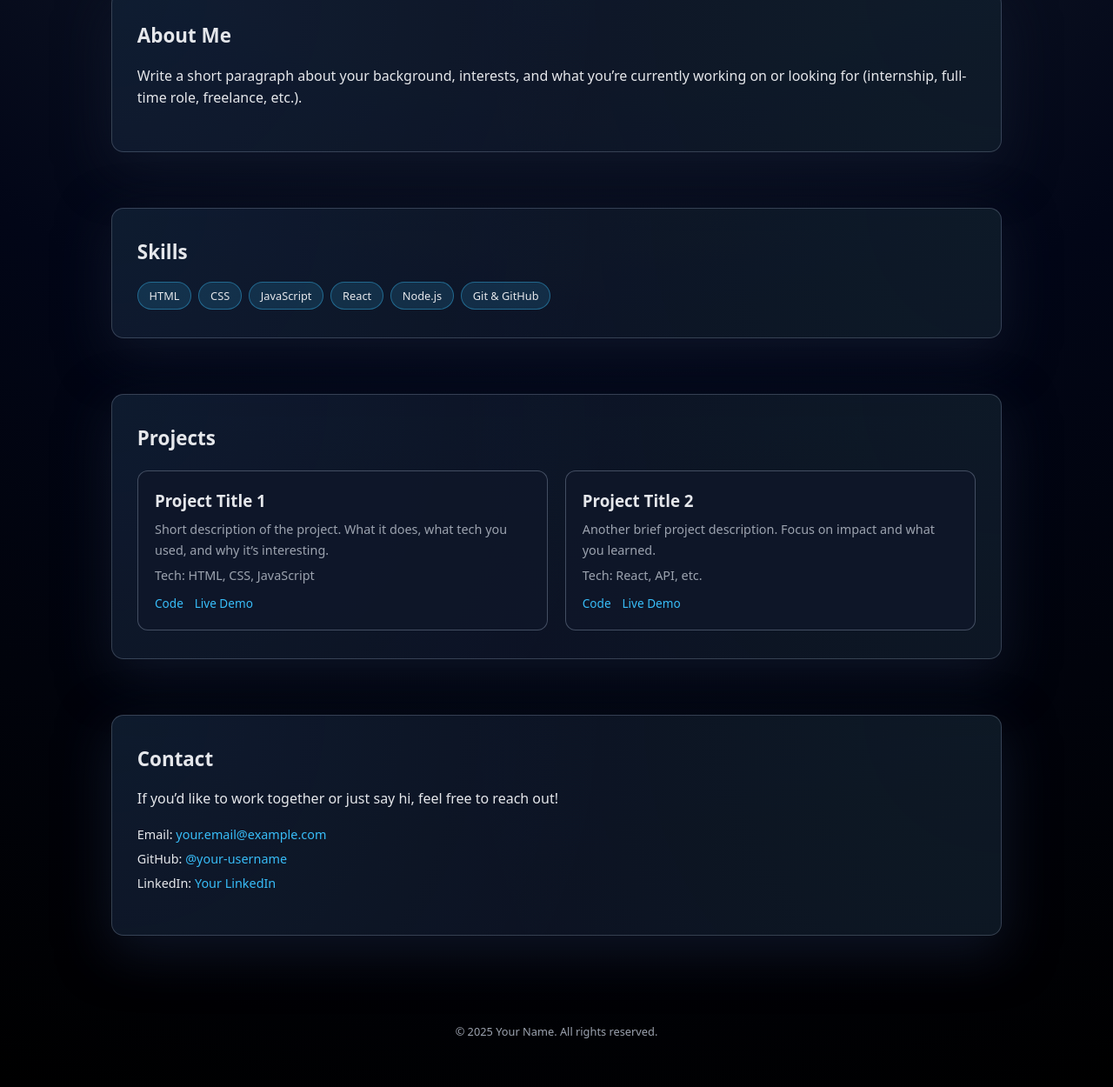
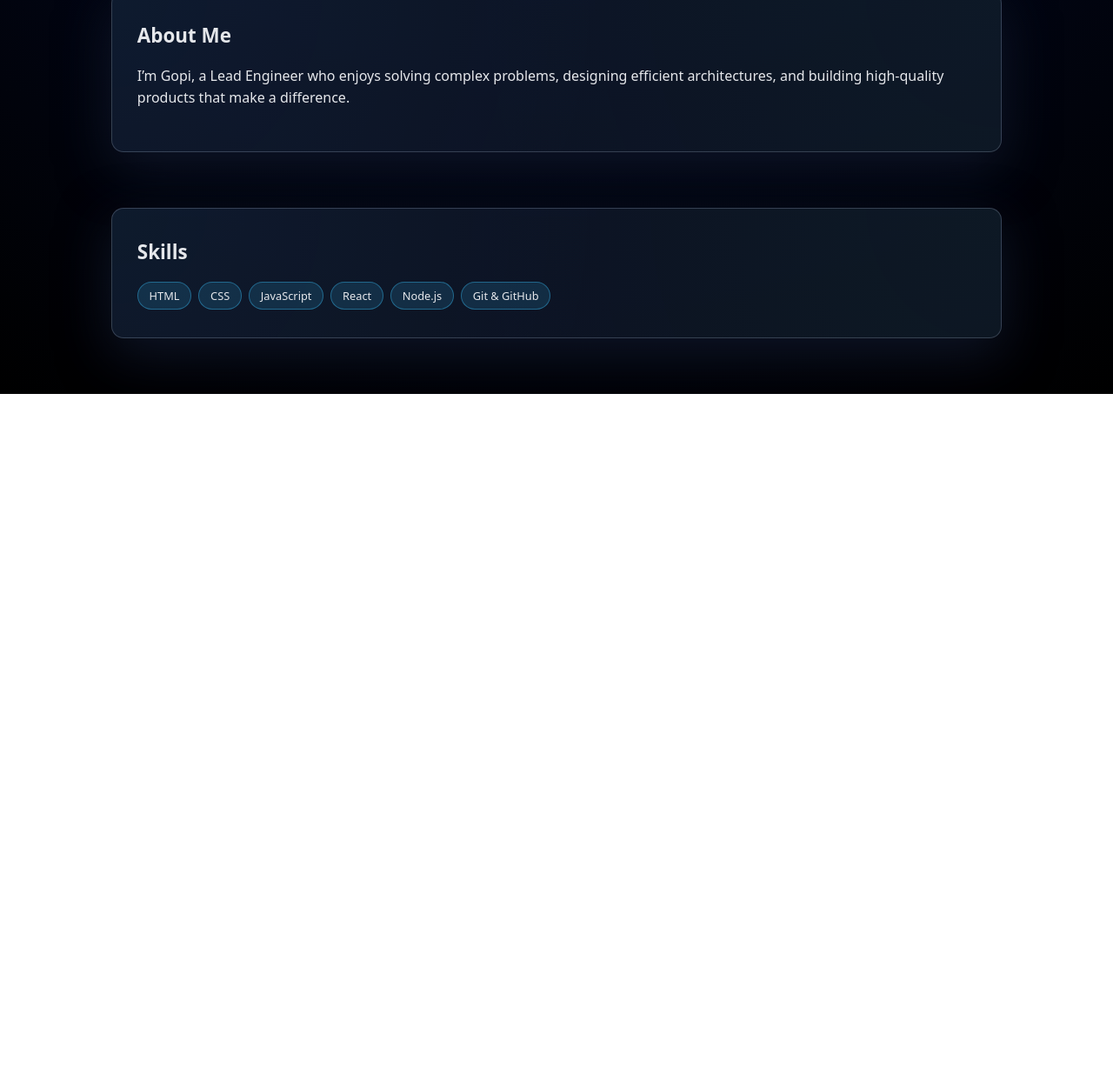
Before and after one commit to GopiG31/gopi.github.io, a plain HTML site: page index.html in a window 1280 px wide. Shown: the part 667-1917 px from the top of the page at 87% size. After the commit the page ends 1120 px from the top, so only its background shows below. Drawn offline with Linux system fonts and the light colour scheme.

Commit message:
Update index.html

```diff
--- a/index.html
+++ b/index.html
@@ -2,14 +2,14 @@
 <html lang="en">
 <head>
   <meta charset="UTF-8" />
-  <title>Your Name | Portfolio</title>
+  <title>Gopi | Portfolio</title>
   <meta name="viewport" content="width=device-width, initial-scale=1" />
-  <meta name="description" content="Portfolio of Your Name - Developer, Designer, and Creator." />
+  <meta name="description" content="Portfolio of Gopi - Lead Engineer." />
   <link rel="stylesheet" href="styles.css" />
 </head>
 <body>
   <header class="navbar">
-    <div class="logo">Your Name</div>
+    <div class="logo">Gopi</div>
     <nav>
       <a href="#about">About</a>
       <a href="#skills">Skills</a>
@@ -23,10 +23,10 @@
     <section class="hero" id="top">
       <div class="hero-text">
         <p class="tagline">Hi, I’m</p>
-        <h1>Your Name</h1>
-        <p class="subtitle">Your Role (e.g. Frontend Developer, Data Scientist)</p>
+        <h1>Gopi</h1>
+        <p class="subtitle">Lead Engineer</p>
         <p class="hero-description">
-          Short 1–2 line intro about who you are and what you love to build.
+          Passionate about engineering scalable systems and building impactful solutions.
         </p>
         <div class="hero-actions">
           <a class="btn primary" href="#projects">View Projects</a>
@@ -39,8 +39,8 @@
     <section id="about" class="section">
       <h2>About Me</h2>
       <p>
-        Write a short paragraph about your background, interests, and what you’re
-        currently working on or looking for (internship, full-time role, freelance, etc.).
+        I’m Gopi, a Lead Engineer who enjoys solving complex problems, designing efficient architectures,
+        and building high-quality products that make a difference.
       </p>
     </section>
 
@@ -53,71 +53,4 @@
         <span class="chip">JavaScript</span>
         <span class="chip">React</span>
         <span class="chip">Node.js</span>
-        <span class="chip">Git & GitHub</span>
-        <!-- Add or remove as needed -->
-      </div>
-    </section>
-
-    <!-- PROJECTS SECTION -->
-    <section id="projects" class="section">
-      <h2>Projects</h2>
-      <div class="projects-grid">
-
-        <!-- PROJECT CARD 1 -->
-        <article class="project-card">
-          <h3>Project Title 1</h3>
-          <p>
-            Short description of the project. What it does, what tech you used,
-            and why it’s interesting.
-          </p>
-          <p class="project-tech">
-            Tech: HTML, CSS, JavaScript
-          </p>
-          <div class="project-links">
-            <a href="https://github.com/your-username/project-1" target="_blank">Code</a>
-            <a href="https://your-live-demo-link.com" target="_blank">Live Demo</a>
-          </div>
-        </article>
-
-        <!-- PROJECT CARD 2 -->
-        <article class="project-card">
-          <h3>Project Title 2</h3>
-          <p>
-            Another brief project description. Focus on impact and what you learned.
-          </p>
-          <p class="project-tech">
-            Tech: React, API, etc.
-          </p>
-          <div class="project-links">
-            <a href="https://github.com/your-username/project-2" target="_blank">Code</a>
-            <a href="#" target="_blank">Live Demo</a>
-          </div>
-        </article>
-
-        <!-- Add more project cards as needed -->
-
-      </div>
-    </section>
-
-    <!-- CONTACT SECTION -->
-    <section id="contact" class="section">
-      <h2>Contact</h2>
-      <p>If you’d like to work together or just say hi, feel free to reach out!</p>
-      <ul class="contact-list">
-        <li>Email: <a href="mailto:your.email@example.com">your.email@example.com</a></li>
-        <li>GitHub: <a href="https://github.com/your-username" target="_blank">@your-username</a></li>
-        <li>LinkedIn: <a href="https://linkedin.com/in/your-handle" target="_blank">Your LinkedIn</a></li>
-      </ul>
-    </section>
-  </main>
-
-  <footer class="footer">
-    <p>© <span id="year"></span> Your Name. All rights reserved.</p>
-  </footer>
-
-  <script>
-    // Set current year in footer
-    document.getElementById('year').textContent = new Date().getFullYear();
-  </script>
-</body>
-</html>
+        <span class="chip">Git & GitHub</spa
```
